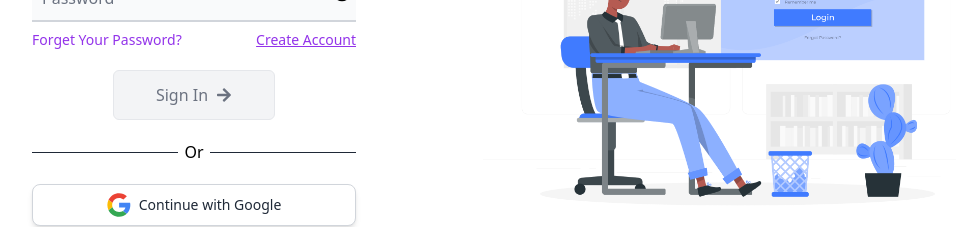
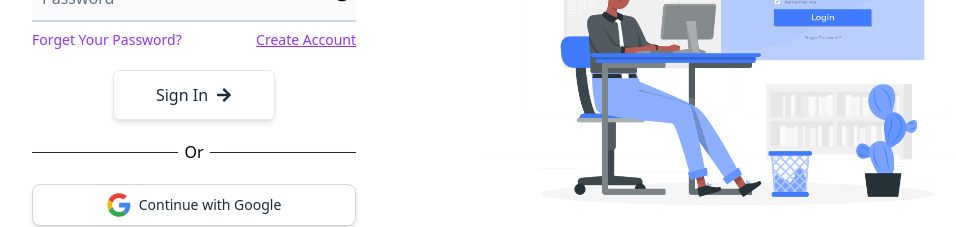
Before and after one commit to DevDynasty0/Vibin--social-media-platform, a React (Vite) app: page /login in a window 1280 px wide. Shown: the part 298-525 px from the top of the page, without its empty margins (128-1084 px from the left). Built offline with nearby package versions, Linux system fonts and the light colour scheme.

Commit message:
[Bug](Correction on color combination on button in login.jsx)

```diff
--- a/src/pages/login/Login.jsx
+++ b/src/pages/login/Login.jsx
@@ -56,7 +56,7 @@ const Login = () => {
                     <div className="mt-5 w-[90%] md:w-[75%] text-center mx-auto md:mx-0">
                         <button
                             disabled={signInLoader}
-                            className={`w-1/2 md:w-2/3 lg:w-1/2 px-6 py-3 text-center  border-[1px] text-gray-500 bg-gray-100 rounded-md ${signInLoader ? 'cursor-not-allowed':'hover:text-gray-600 hover:bg-gray-200  ' }`}
+                            className={`w-1/2 md:w-2/3 lg:w-1/2 px-6 py-3 text-center  border-[1px] text-gray-800 bg-white shadow-md  rounded-md ${signInLoader ? 'cursor-not-allowed':'hover:text-gray-600 hover:bg-gray-200  ' }`}
                             type="submit"
                         >
                             {signInLoader ? <svg className="animate-spin mx-auto h-6 w-6 text-[#0E4749]" xmlns="http://www.w3.org/2000/svg" viewBox="0 0 24 24">
@@ -85,7 +85,7 @@ const Login = () => {
 
                 <div className="mx-auto md:mx-0 w-[90%] md:w-[75%] space-y-3">
                     <button
-                        className="flex justify-center items-center w-full bg-white border border-gray-300 rounded-lg shadow-md px-5 py-2 text-sm font-medium text-gray-800 hover:bg-gray-200 focus:outline-none focus:ring-2 focus:ring-offset-2 focus:ring-gray-500">
+                        className="flex justify-center items-center w-full bg-white border border-gray-300 rounded-lg shadow-md px-5 py-2 text-sm font-medium text-gray-800 hover:bg-gray-200  focus:outline-none focus:ring-2 focus:ring-offset-2 focus:ring-[#0E4749]">
                         <svg className="h-6 w-6 mr-2" xmlns="http://www.w3.org/2000/svg" xmlnsXlink="http://www.w3.org/1999/xlink"
                             viewBox="-0.5 0 48 48" version="1.1">
 
@@ -112,7 +112,7 @@ const Login = () => {
                     </button>
 
                     <button
-                        className="flex justify-center items-center w-full bg-white border border-gray-300 rounded-lg shadow-md px-5 py-2 text-sm font-medium text-gray-800 hover:bg-gray-200 focus:outline-none focus:ring-2 focus:ring-offset-2 focus:ring-gray-500">
+                        className="flex justify-center items-center w-full bg-white border border-gray-300 rounded-lg shadow-md px-5 py-2 text-sm font-medium text-gray-800 hover:bg-gray-200 focus:outline-none focus:ring-2 focus:ring-offset-2 focus:ring-[#0E4749]">
                         <svg className="h-6 w-6 mr-2" xmlns="http://www.w3.org/2000/svg" xmlnsXlink="http://www.w3.org/1999/xlink"
                             viewBox="-1.5 0 20 20" version="1.1">
                             <g id="Page-1" stroke="none" strokeWidth="1" fill="none" fillRule="evenodd">
```
